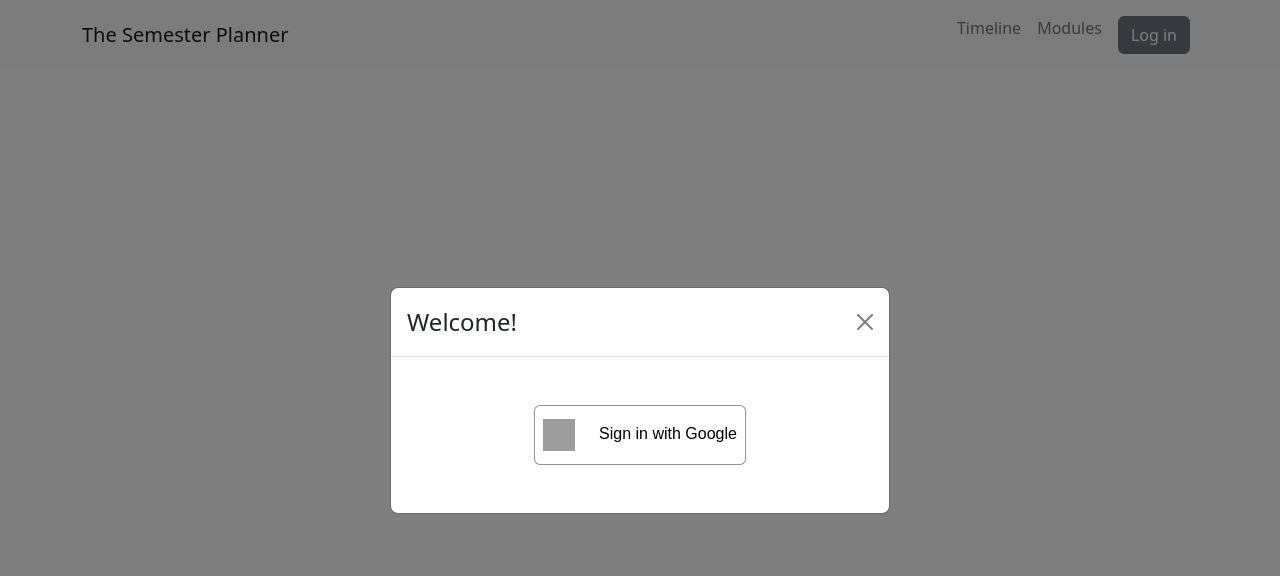
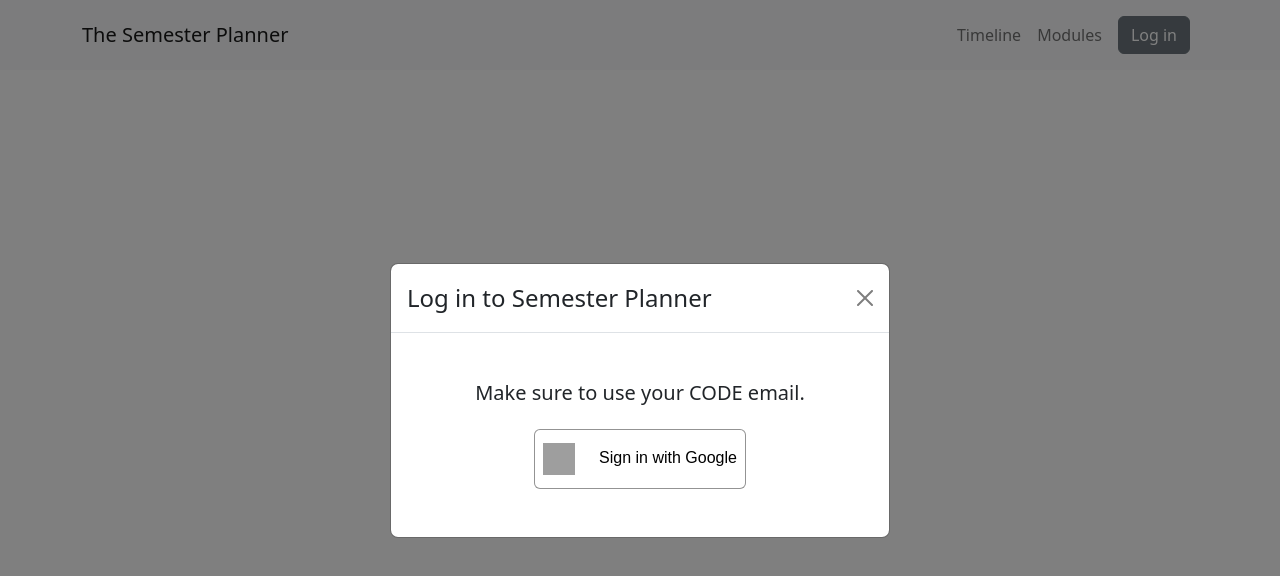
Before and after one commit to Semester-Planner/frontend, a React (Create React App) app: page / in a window 1280 px wide. Both pictures are taken after a click on the button "Log in". Shown: the top 576 px of the page. Built offline with nearby package versions, Linux system fonts and the light colour scheme; grey boxes are pictures that could not be loaded.

Commit message:
update: styling

```diff
--- a/src/Custom.scss
+++ b/src/Custom.scss
@@ -6,3 +6,6 @@
 .container-fluid {
   --bs-gutter-x: 0 rem;
 }
+a {
+  align-self: center;
+}
--- a/src/components/Authentication/Login.js
+++ b/src/components/Authentication/Login.js
@@ -22,9 +22,10 @@ export const LoginModal = (props) => {
   return (
     <Modal {...props} size="md" aria-labelledby="login-modal" centered>
       <Modal.Header closeButton>
-        <Modal.Title className="text-center">Welcome!</Modal.Title>
+        <Modal.Title> Log in to Semester Planner</Modal.Title>
       </Modal.Header>
       <Modal.Body className="text-center pt-5 pb-5">
+        <h5 className="pb-3">Make sure to use your CODE email.</h5>
         <Button id="Google" variant="light">
           <img
             src="https://www.vectorlogo.zone/logos/google/google-icon.svg"
```
